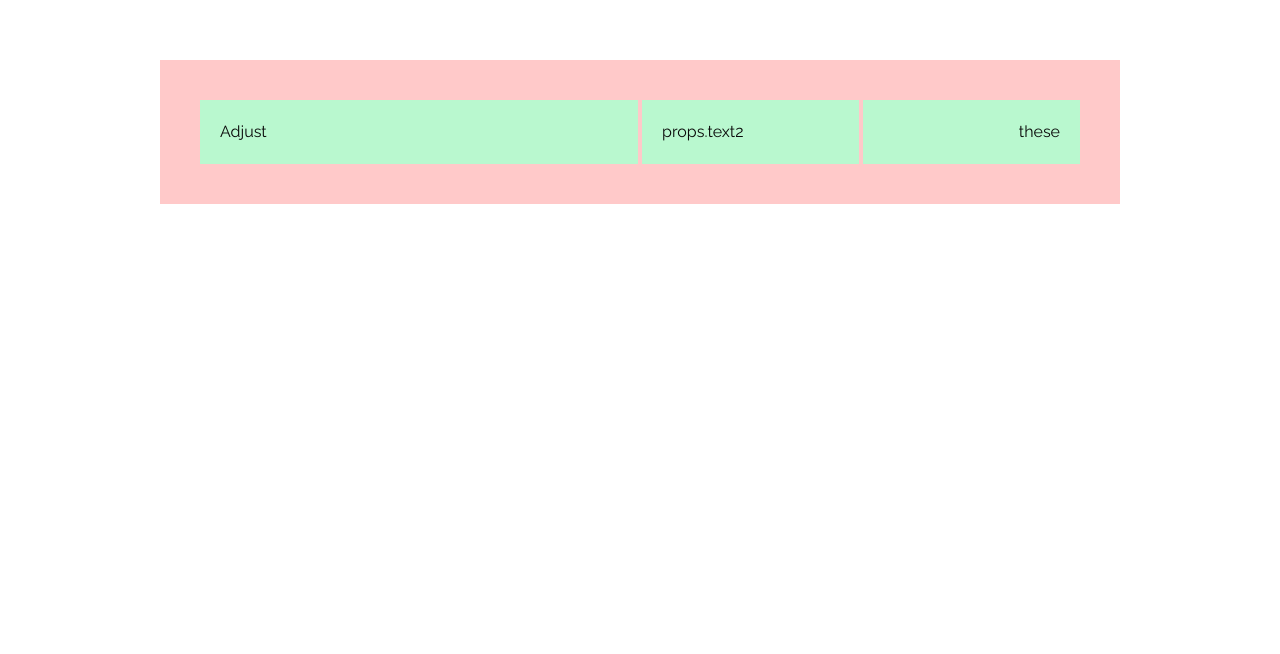
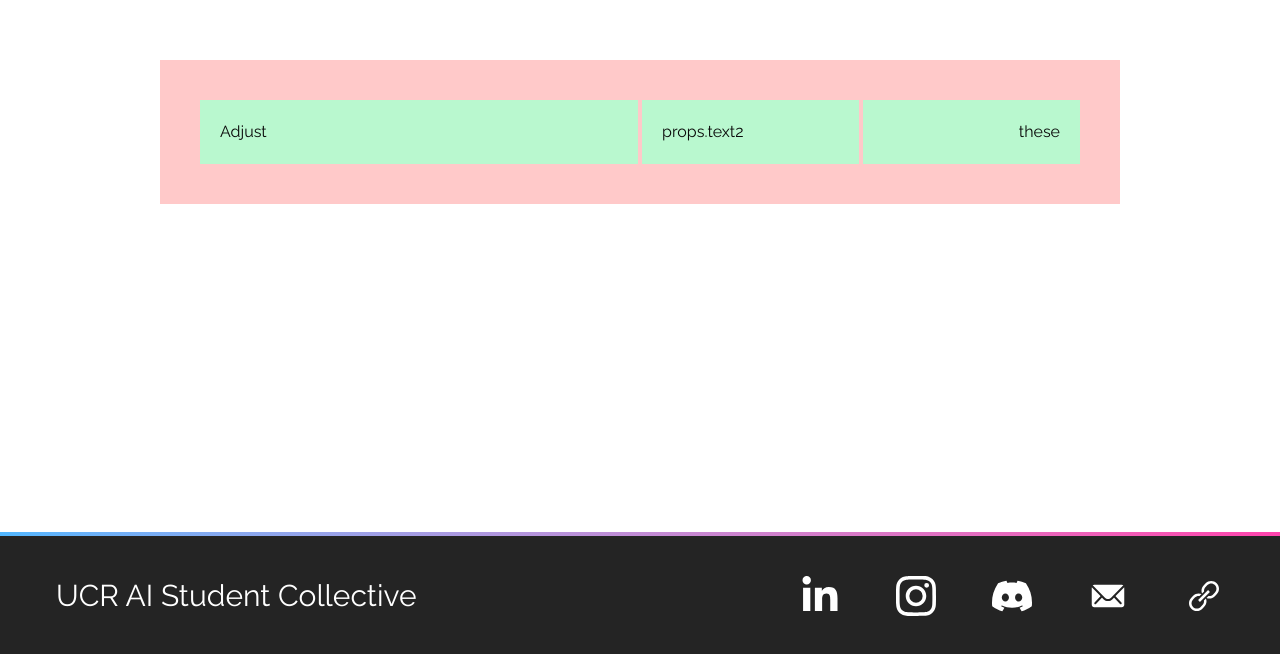
Before and after one commit to acm-ucr/aisc, a Next.js app: page / in a window 1280 px wide. Shown: the part 268-922 px from the top of the page. Before the commit the page ends 800 px from the top, so only its background shows below. Built offline with nearby package versions, Linux system fonts and the light colour scheme.

Commit message:
Added gradient bar and added footer to the layout.tsx.

```diff
--- a/src/app/layout.tsx
+++ b/src/app/layout.tsx
@@ -1,6 +1,7 @@
 import "./globals.css";
 import { Raleway, Pixelify_Sans } from "next/font/google";
 import { ReactQueryClientProvider } from "@/utils/react-query";
+import Footer from "@/components/Footer";
 
 const raleway = Raleway({
   subsets: ["latin"],
@@ -31,6 +32,7 @@ export default function RootLayout({ children }: LayoutProps) {
     <html lang="en" className={`${raleway.variable} ${pixelify.variable}`}>
       <body className={raleway.className}>
         <ReactQueryClientProvider>{children}</ReactQueryClientProvider>
+        <Footer />
       </body>
     </html>
   );
--- a/src/components/Footer.tsx
+++ b/src/components/Footer.tsx
@@ -3,6 +3,9 @@ import { footerLinks } from "@/data/FooterLinks";
 
 const Footer = () => {
   return (
+    <div>
+      <span className="from-aisc-blue to-aisc-pink block h-1 w-full bg-gradient-to-r" />
+
       <div className="font-aisc-main bg-aisc-black flex flex-row items-center justify-between px-14 pt-10 pb-18 text-white sm:text-xl md:text-2xl lg:text-3xl">
         <Link href={"/"}>UCR AI Student Collective</Link>
 
@@ -19,6 +22,7 @@ const Footer = () => {
           ))}
         </div>
       </div>
+    </div>
   );
 };
 
```
Lines whose indentation alone changed are shown as unchanged.
